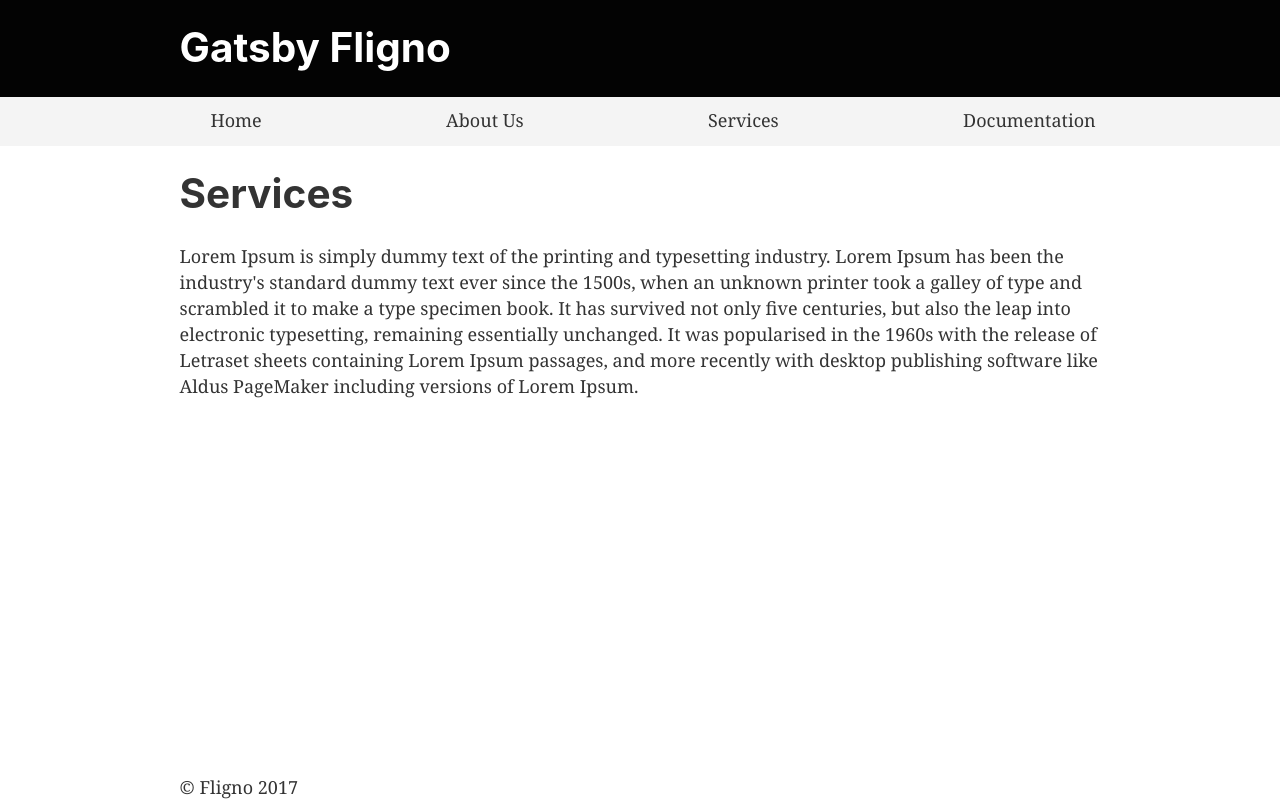
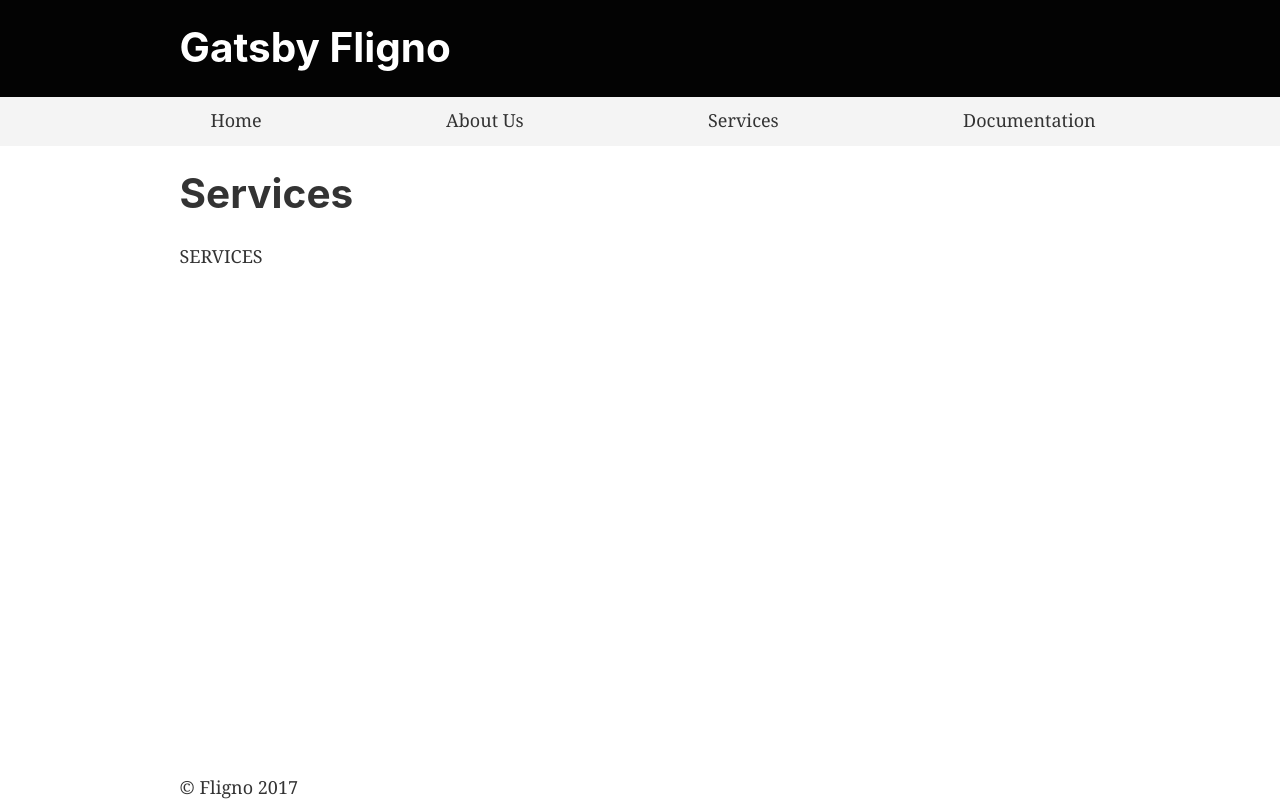
Before and after one commit to monpatrickganzan/gatsby, a Gatsby site: page /services in a window 1280 px wide. Built offline with nearby package versions, Linux system fonts and the light colour scheme; Gatsby itself is replaced by a stand-in of ours.

Commit message:
Second commit

```diff
--- a/src/pages/services.js
+++ b/src/pages/services.js
@@ -7,26 +7,7 @@ const ServicesPage = () => (
         <div>
             <h1>Services</h1>
             <p>
-                Lorem Ipsum is simply dummy
-                text of the printing and
-                typesetting industry.
-                Lorem Ipsum has been the
-                industry's standard dummy
-                text ever since the 1500s,
-                when an unknown printer took
-                a galley of type and scrambled
-                it to make a type specimen book.
-                It has survived not only five
-                centuries, but also the leap into
-                electronic typesetting, remaining
-                essentially unchanged. It was
-                popularised in the 1960s with
-                the release of Letraset sheets
-                containing Lorem Ipsum passages,
-                and more recently with desktop
-                publishing software like Aldus
-                PageMaker including versions of
-                Lorem Ipsum.
+                SERVICES
             </p>
         </div>
     </Layout>
```
